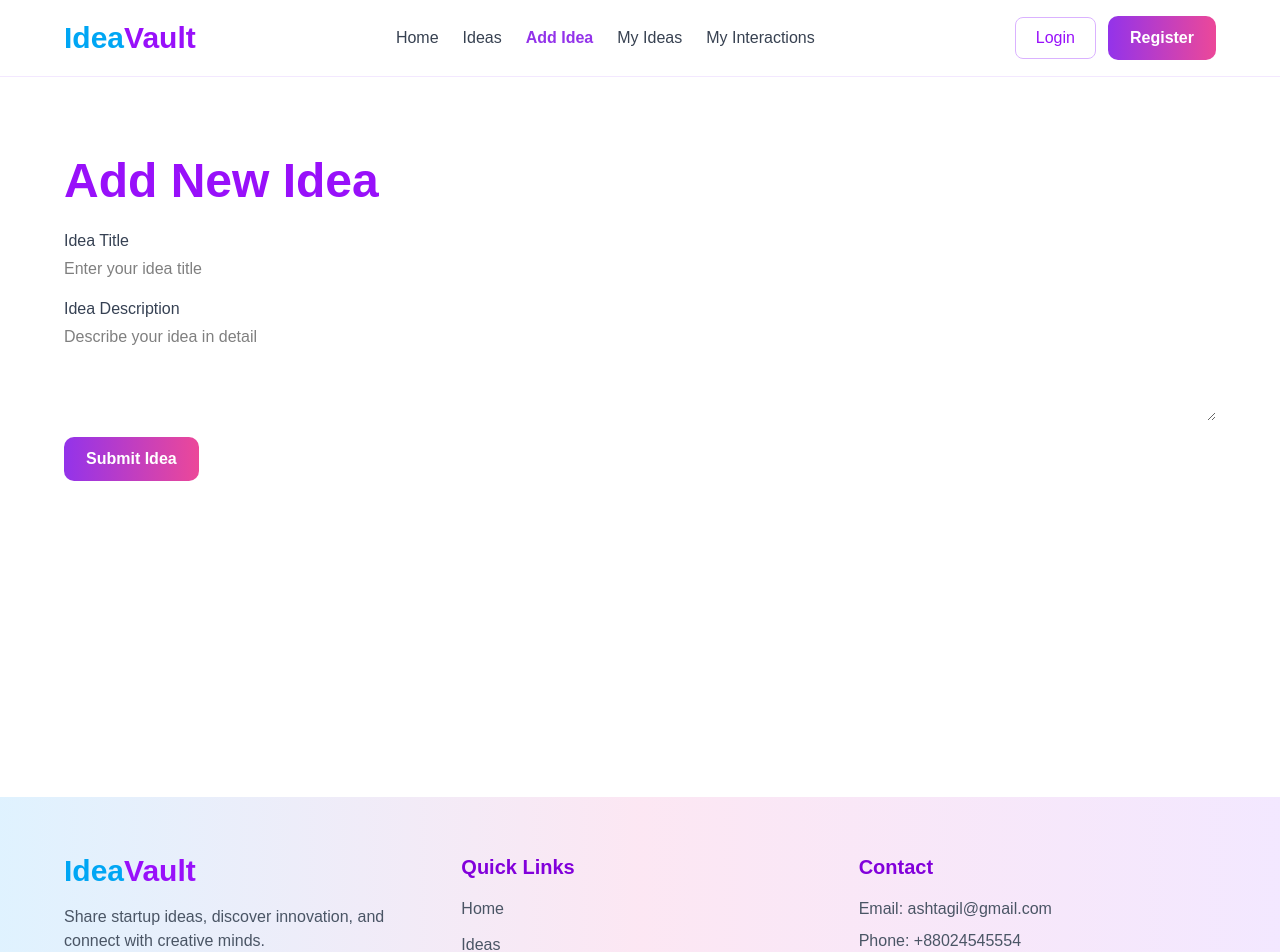
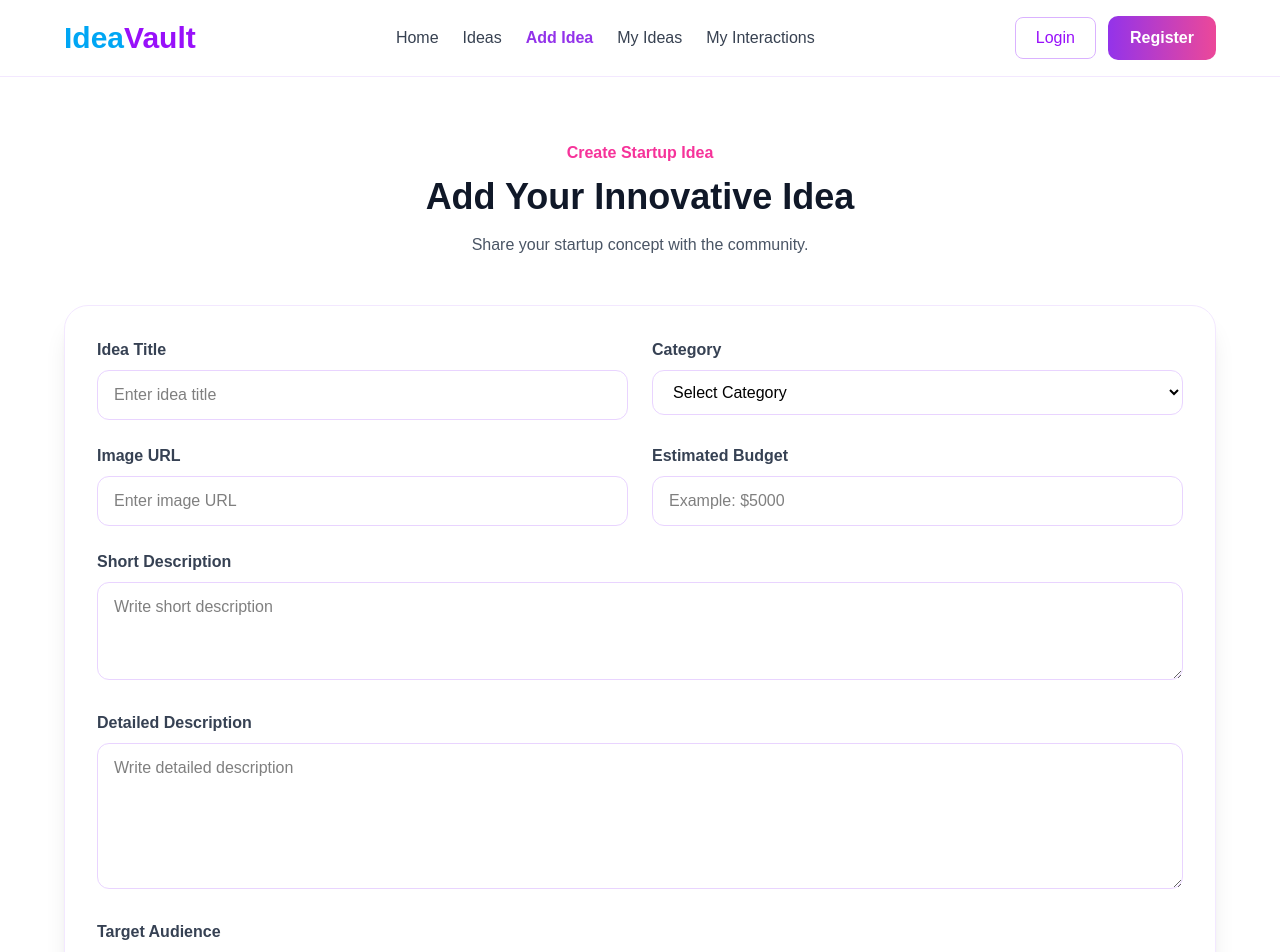
Before and after one commit to eshtiak23/Ideavault_Client-, a React (Vite) app: page /add-idea in a window 1280 px wide. Shown: the top 952 px of the page. Built offline with nearby package versions, Linux system fonts and the light colour scheme.

Commit message:
feat: enhance AddIdea component with improved form layout and success notification

```diff
--- a/src/pages/AddIdea.jsx
+++ b/src/pages/AddIdea.jsx
@@ -1,38 +1,174 @@
+import toast from "react-hot-toast";
+
 export default function AddIdea() {
+
+  const handleAddIdea = (e) => {
+    e.preventDefault();
+
+    toast.success("Idea Added Successfully");
+
+    e.target.reset();
+  };
+
   return (
-    <div className="container-box py-20">
-      <h1 className="text-5xl font-bold text-purple-600">
-        Add New Idea
-      </h1>
+    <div className="container-box py-16">
 
-      <form className="mt-6">
-        <div className="mb-4">
-          <label htmlFor="ideaTitle" className="block text-gray-700 font-medium">
-            Idea Title
+      <div className="text-center">
+        <p className="text-pink-500 font-semibold">
+          Create Startup Idea
+        </p>
+
+        <h1 className="text-4xl font-bold text-gray-900 mt-3">
+          Add Your Innovative Idea
+        </h1>
+
+        <p className="text-gray-600 mt-4">
+          Share your startup concept with the community.
+        </p>
+      </div>
+
+      <form
+        onSubmit={handleAddIdea}
+        className="bg-white shadow-xl border border-purple-100 rounded-3xl p-8 mt-12"
+      >
+
+        <div className="grid md:grid-cols-2 gap-6">
+
+          {/* title */}
+          <div>
+            <label className="font-semibold text-gray-700">
+              Idea Title
+            </label>
+
+            <input
+              type="text"
+              placeholder="Enter idea title"
+              className="w-full border border-purple-200 rounded-xl px-4 py-3 mt-2 outline-none focus:border-purple-500"
+              required
+            />
+          </div>
+
+          {/* category */}
+          <div>
+            <label className="font-semibold text-gray-700">
+              Category
+            </label>
+
+            <select
+              className="w-full border border-purple-200 rounded-xl px-4 py-3 mt-2 outline-none focus:border-purple-500"
+              required
+            >
+              <option value="">Select Category</option>
+              <option value="AI">AI</option>
+              <option value="Health">Health</option>
+              <option value="Tech">Tech</option>
+              <option value="Education">Education</option>
+            </select>
+          </div>
+
+          {/* image */}
+          <div>
+            <label className="font-semibold text-gray-700">
+              Image URL
+            </label>
+
+            <input
+              type="text"
+              placeholder="Enter image URL"
+              className="w-full border border-purple-200 rounded-xl px-4 py-3 mt-2 outline-none focus:border-purple-500"
+              required
+            />
+          </div>
+
+          {/* budget */}
+          <div>
+            <label className="font-semibold text-gray-700">
+              Estimated Budget
+            </label>
+
+            <input
+              type="text"
+              placeholder="Example: $5000"
+              className="w-full border border-purple-200 rounded-xl px-4 py-3 mt-2 outline-none focus:border-purple-500"
+            />
+          </div>
+
+        </div>
+
+        {/* short description */}
+        <div className="mt-6">
+          <label className="font-semibold text-gray-700">
+            Short Description
           </label>
+
+          <textarea
+            rows="3"
+            placeholder="Write short description"
+            className="w-full border border-purple-200 rounded-xl px-4 py-3 mt-2 outline-none focus:border-purple-500"
+            required
+          ></textarea>
+        </div>
+
+        {/* detailed description */}
+        <div className="mt-6">
+          <label className="font-semibold text-gray-700">
+            Detailed Description
+          </label>
+
+          <textarea
+            rows="5"
+            placeholder="Write detailed description"
+            className="w-full border border-purple-200 rounded-xl px-4 py-3 mt-2 outline-none focus:border-purple-500"
+            required
+          ></textarea>
+        </div>
+
+        {/* target audience */}
+        <div className="mt-6">
+          <label className="font-semibold text-gray-700">
+            Target Audience
+          </label>
+
           <input
             type="text"
-            id="ideaTitle"
-            className="form-input mt-1 block w-full"
-            placeholder="Enter your idea title"
+            placeholder="Students, Doctors, Farmers..."
+            className="w-full border border-purple-200 rounded-xl px-4 py-3 mt-2 outline-none focus:border-purple-500"
+            required
           />
         </div>
 
-        <div className="mb-4">
-          <label htmlFor="ideaDescription" className="block text-gray-700 font-medium">
-            Idea Description
+        {/* problem */}
+        <div className="mt-6">
+          <label className="font-semibold text-gray-700">
+            Problem Statement
           </label>
+
           <textarea
-            id="ideaDescription"
-            className="form-textarea mt-1 block w-full"
-            placeholder="Describe your idea in detail"
-            rows={4}
-          />
+            rows="4"
+            placeholder="What problem does this solve?"
+            className="w-full border border-purple-200 rounded-xl px-4 py-3 mt-2 outline-none focus:border-purple-500"
+            required
+          ></textarea>
         </div>
 
-        <button type="submit" className="primary-btn">
+        {/* solution */}
+        <div className="mt-6">
+          <label className="font-semibold text-gray-700">
+            Proposed Solution
+          </label>
+
+          <textarea
+            rows="4"
+            placeholder="How will your idea solve it?"
+            className="w-full border border-purple-200 rounded-xl px-4 py-3 mt-2 outline-none focus:border-purple-500"
+            required
+          ></textarea>
+        </div>
+
+        <button className="primary-btn mt-8 w-full">
           Submit Idea
         </button>
+
       </form>
     </div>
   );
```
